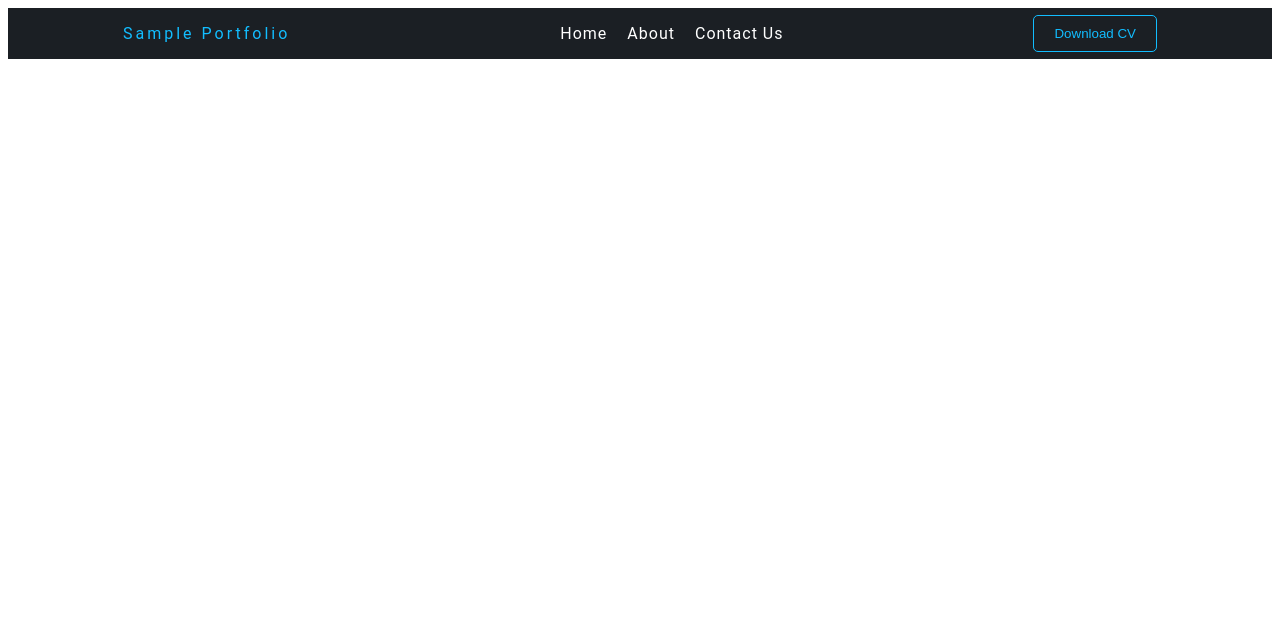
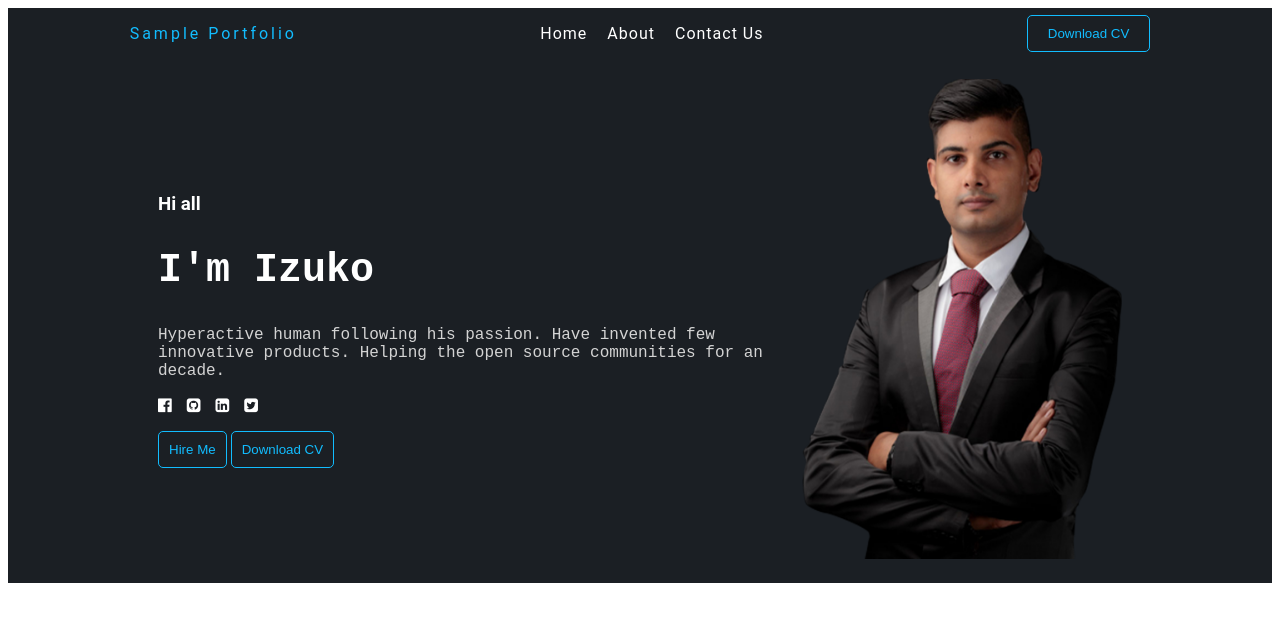
Before and after one commit to chandrasekar19102/sample_portfolio_website, a plain HTML site: page index.html in a window 1280 px wide. Drawn offline with Linux system fonts and the light colour scheme.

Commit message:
completed hero section

```diff
--- a/assets/style.css
+++ b/assets/css/style.css
@@ -55,11 +55,12 @@ header {
 
 ul{
     display: flex;
+    padding:0px;
 
 }
 
 
-ul li {
+header ul li {
     margin-right: 20px;
     list-style: none;
 
@@ -102,3 +103,77 @@ header .logo {
 
 
 /* Day 3 ui ux css files */
+
+
+/* section hero home page
+ */
+
+ section.hero-section {
+    background-color: var(--dark-primary);
+    color: var(--white-primary);
+    display: flex;
+    align-items: center;
+    padding: 20px 150px 20px 150px;
+    justify-content: center;
+
+
+ }
+
+
+ section.hero-section .hero-section-title {
+    font-size: 40px;
+    font-family: 'Courier New', Courier, monospace;
+
+ }
+
+ section.hero-section .hero-section-describe {
+    font-size: 20;
+    font-family:  'Courier New', Courier, monospace;
+    color: lightgray;
+ }
+
+
+section.hero-section .hero-section-social-icon li{
+    padding-right: 14px;
+    list-style: none;
+    color: var(--white-primary);
+}
+
+.fa-facebook-official:hover{
+    color:#316FF6 ;
+}
+
+.fa-github-square:hover{
+    color: black;
+}
+
+.fa-linkedin-square:hover{
+    color:#0A66C2 ;
+}
+
+.fa-twitter-square:hover{
+    color: #1DA1F2;
+}
+
+
+
+
+section button {
+    padding: 10px 10px;
+    border: 1px solid var(--blue-primary);
+    background-color: var(--dark-primary);
+    color: var(--blue-primary);
+    border-radius: 5px ;
+    -webkit-border-radius: 5px ;
+    -moz-border-radius: 5px ;
+    -ms-border-radius: 5px ;
+    -o-border-radius: 5px ;
+}
+
+section button:hover {
+
+    background-color:var(--blue-primary) ;
+    color: var(--white-primary);
+    cursor: pointer;
+
+}
--- a/index.html
+++ b/index.html
@@ -4,7 +4,11 @@
     <meta charset="UTF-8">
     <meta name="viewport" content="width=device-width, initial-scale=1.0">
     <title>Sample Portfolio </title>
-    <link rel="stylesheet" href="assets/style.css">
+    <!-- for icon -->
+    <link rel="stylesheet" href="https://cdnjs.cloudflare.com/ajax/libs/font-awesome/4.7.0/css/font-awesome.min.css">
+
+    <!-- below link is for css file integration -->
+    <link rel="stylesheet" href="assets/css/style.css">
 </head>
 <body>
     <!-- <h1>Sample  Portfolio</h1> -->
@@ -16,7 +20,7 @@
             <span class="logo">Sample Portfolio</span>
         </div>
 
-        <div>
+        <div class="nav-bar">
 
             <ul>
                 <li>
@@ -38,5 +42,56 @@
         </div>
     </header>
 
+
+    <main>
+        <section class="hero-section">
+
+            <div >
+                <h3>Hi all</h3>
+                <h2 class="hero-section-title">I'm Izuko</h2>
+                <p class="hero-section-describe">Hyperactive human following his passion. Have invented few innovative
+                    products. Helping the open source communities for an decade.
+                </p>
+
+                <ul class="hero-section-social-icon">
+                    <li>
+                        <a href="#"><i class="fa fa-facebook-official" aria-hidden="true"></i></a>
+                    </li>
+                    <li>
+                        <a href="#"><i class="fa fa-github-square" aria-hidden="true"></i></a>
+                    </li>
+                    <li>
+                        <a href="#"><i class="fa fa-linkedin-square" aria-hidden="true"></i></a>
+                    </li>
+                    <li>
+                        <a href="#"><i class="fa fa-twitter-square" aria-hidden="true"></i></a>
+                    </li>
+
+
+
+
+
+                </ul>
+
+
+
+
+
+
+                <div class="hero-section-button">
+                    <button type="button">Hire Me</button>
+                    <button type="button">Download CV</button>
+                </div>
+            </div>
+
+            <div>
+                <img src="./assets/img/c889234799e865bbe90cee71f6cd2e53_XL.png" width="320px" height="480px" alt="portfolio image">
+            </div>
+
+        </section>
+    </main>
+
+
+
 </body>
 </html>
```
Also changed, not shown: assets/img/c889234799e865bbe90cee71f6cd2e53_XL.jpg (added), assets/img/c889234799e865bbe90cee71f6cd2e53_XL.png (added).
